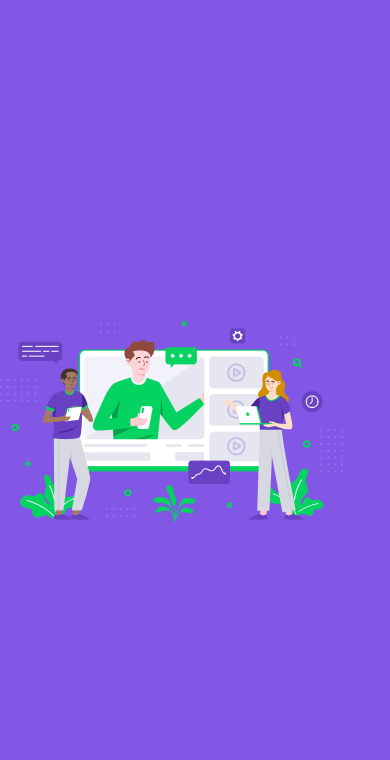
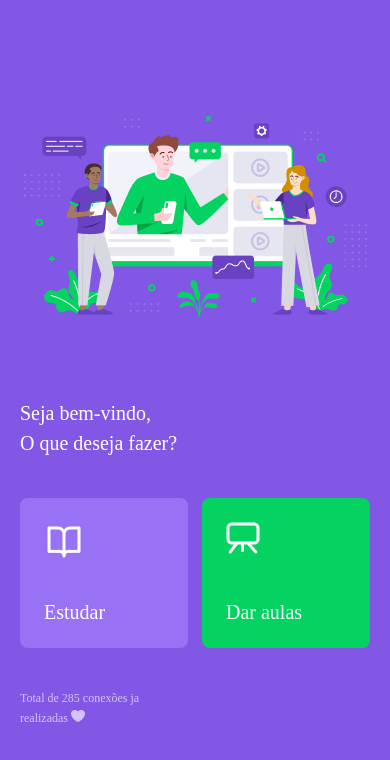
Before and after one commit to hiagopsilva/NLW-02, a React Native app in the folder mobile/: screen / in a window 390 px wide. Shown: the top 760 px of the page. Built offline with nearby package versions, Linux system fonts and the light colour scheme.

Commit message:
add Landing page

```diff
--- a/mobile/src/pages/Landing/index.tsx
+++ b/mobile/src/pages/Landing/index.tsx
@@ -1,13 +1,39 @@
 import React from 'react';
-import { View, Text, Image } from 'react-native';
+import { View, Text, Image, TouchableOpacity } from 'react-native';
 
 import styles from './styles';
 
 import landingImg from '../../assets/images/landing.png';
+import StudyIcon from '../../assets/images/icons/study.png';
+import giveClasses from '../../assets/images/icons/give-classes.png';
+import heartIcon from '../../assets/images/icons/heart.png';
 
 const Landing: React.FC = () => (
   <View style={styles.container}>
-    <Image source={landingImg} />
+    <Image source={landingImg} style={styles.banner} />
+    <Text style={styles.title}>
+      Seja bem-vindo,
+      {'\n'}
+      <Text style={styles.titleBold}>O que deseja fazer?</Text>
+    </Text>
+    <View style={styles.buttonsContainer}>
+      <TouchableOpacity style={[styles.button, styles.buttonPrimary]}>
+        <Image source={StudyIcon} />
+
+        <Text style={styles.buttonText}>Estudar</Text>
+      </TouchableOpacity>
+
+      <TouchableOpacity style={[styles.button, styles.buttonSecondary]}>
+        <Image source={giveClasses} />
+
+        <Text style={styles.buttonText}>Dar aulas</Text>
+      </TouchableOpacity>
+    </View>
+    <Text style={styles.totalConnections}>
+      Total de 285 conexões ja realizadas
+{' '}
+<Image source={heartIcon} />
+    </Text>
   </View>
 );
 
--- a/mobile/src/pages/Landing/styles.ts
+++ b/mobile/src/pages/Landing/styles.ts
@@ -5,6 +5,62 @@ const styles = StyleSheet.create({
     flex: 1,
     backgroundColor: '#8257e5',
     justifyContent: 'center',
+    padding: 20,
+  },
+
+  banner: {
+    width: '100%',
+    resizeMode: 'contain',
+  },
+
+  title: {
+    fontFamily: 'Poppins_400Regular',
+    color: '#fff',
+    fontSize: 20,
+    lineHeight: 30,
+    marginTop: 80,
+  },
+
+  titleBold: {
+    fontFamily: 'Poppins_600SemiBold',
+  },
+
+  buttonsContainer: {
+    flexDirection: 'row',
+    marginTop: 40,
+    justifyContent: 'space-between',
+  },
+
+  button: {
+    height: 150,
+    width: '48%',
+    backgroundColor: '#333',
+    borderRadius: 8,
+    padding: 24,
+    justifyContent: 'space-between',
+  },
+
+  buttonPrimary: {
+    backgroundColor: '#9871f5',
+  },
+
+  buttonSecondary: {
+    backgroundColor: '#04d361',
+  },
+
+  buttonText: {
+    fontFamily: 'Archivo_700Bold',
+    color: '#FFF',
+    fontSize: 20,
+  },
+
+  totalConnections: {
+    fontFamily: 'Poppins_400Regular',
+    color: '#d4c2ff',
+    fontSize: 12,
+    lineHeight: 20,
+    maxWidth: 130,
+    marginTop: 40,
   },
 });
 
```
